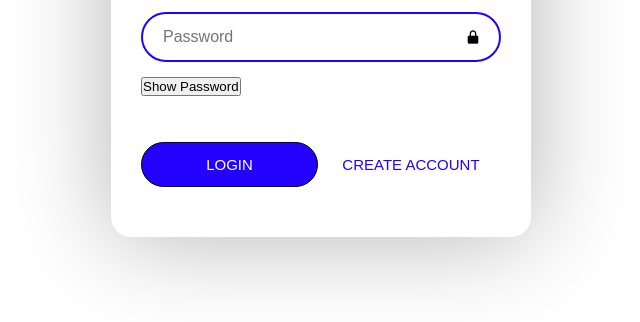
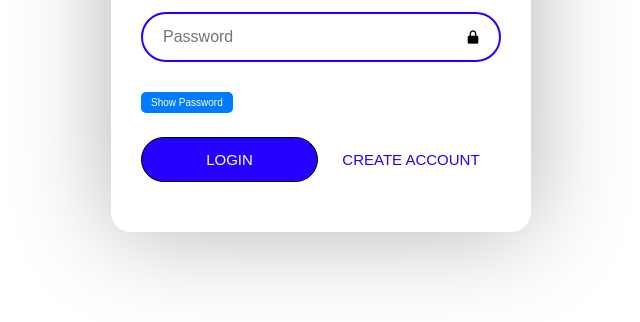
Before and after one commit to Keyuhran/BED_Assg_1, a website: page public/index.html in a window 1280 px wide. Shown: the part 318-640 px from the top of the page, without its empty margins (319-959 px from the left). Drawn offline with nearby package versions, Linux system fonts and the light colour scheme; a web font is replaced by a local one.

Commit message:
minor css to show password button

```diff
--- a/public/index.html
+++ b/public/index.html
@@ -25,8 +25,8 @@
           <input type="password" id="password" placeholder="Password" required>
           <i class='bx bxs-lock-alt'></i>
         </div>
-        <div class="input-boxlog">
-          <button type="button" id="toggle-password">Show Password</button>
+        <div class="input-boxlog2">
+          <button type="button" id="toggle-password" class="styled-button">Show Password</button>
         </div>
         <div class="login-box">
           <button style="cursor:pointer;" type="submit" class="btnacc">LOGIN</button>
--- a/public/styles/login.css
+++ b/public/styles/login.css
@@ -53,7 +53,7 @@ body {
     width: 120px; /* Adjust the size as needed */
     height: auto;
 }
-.wrapper .input-boxlog{
+.input-boxlog{
     position:relative;
     width:100%;
     height:50px;
@@ -72,7 +72,7 @@ body {
 
 }
 
-.wrapper .yourdesc{
+.yourdesc{
 
 
    text-align: center;
@@ -113,4 +113,30 @@ body {
 
 }
 
+.wrapper .input-boxlog2 {
+    position: relative;
+    width: 100%;
+    height: 50px;
+    margin: 10px 0;
+    display: flex;
+    justify-content: left;
+    align-items: center;
+}
+
+.styled-button {
+    padding: 5px 10px;
+    font-size: 10px;
+    color: #fff;
+    background-color: #007bff;
+    border: none;
+    border-radius: 5px;
+    cursor: pointer;
+    transition: background-color 0.3s ease;
+}
+
+.styled-button:hover {
+    background-color: #0056b3;
+}
+
+
 /* end of login page stuff*/
```
